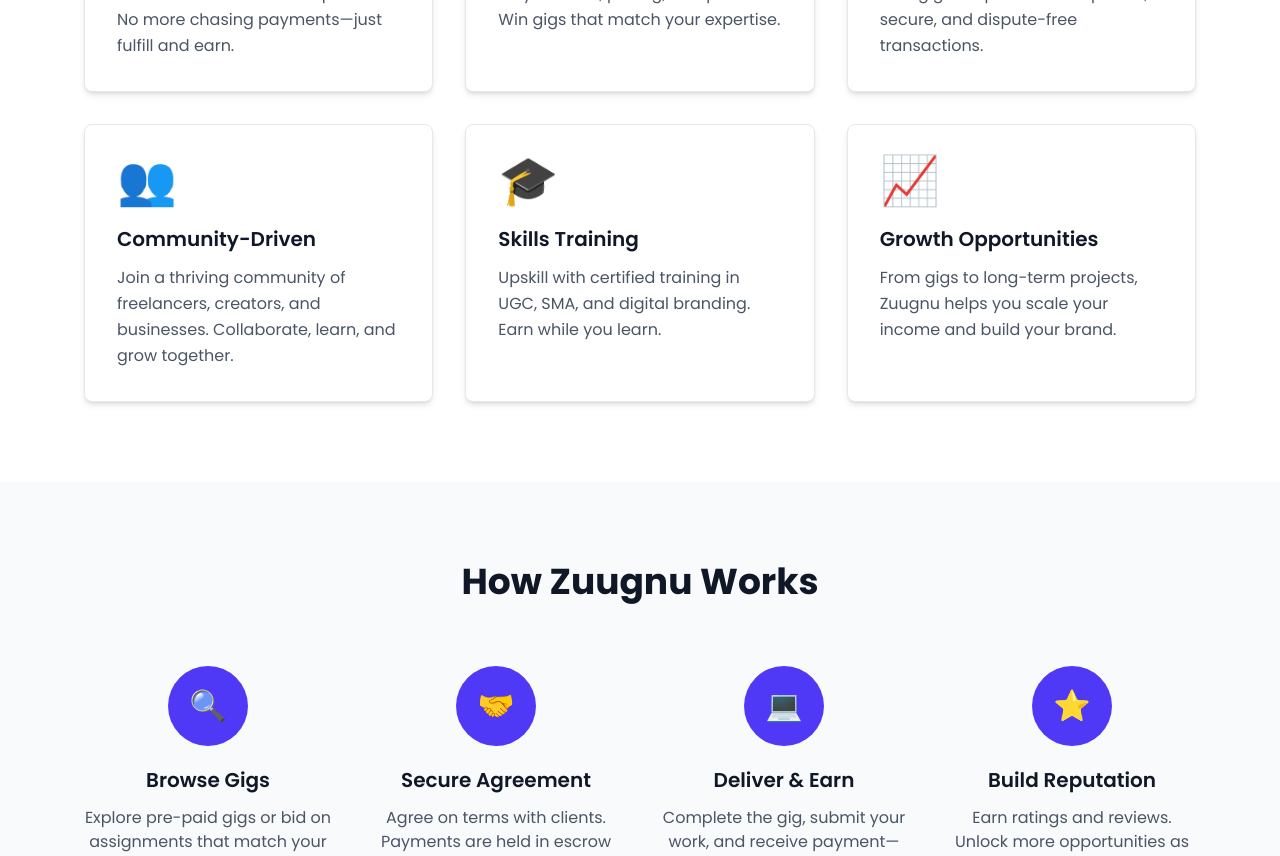
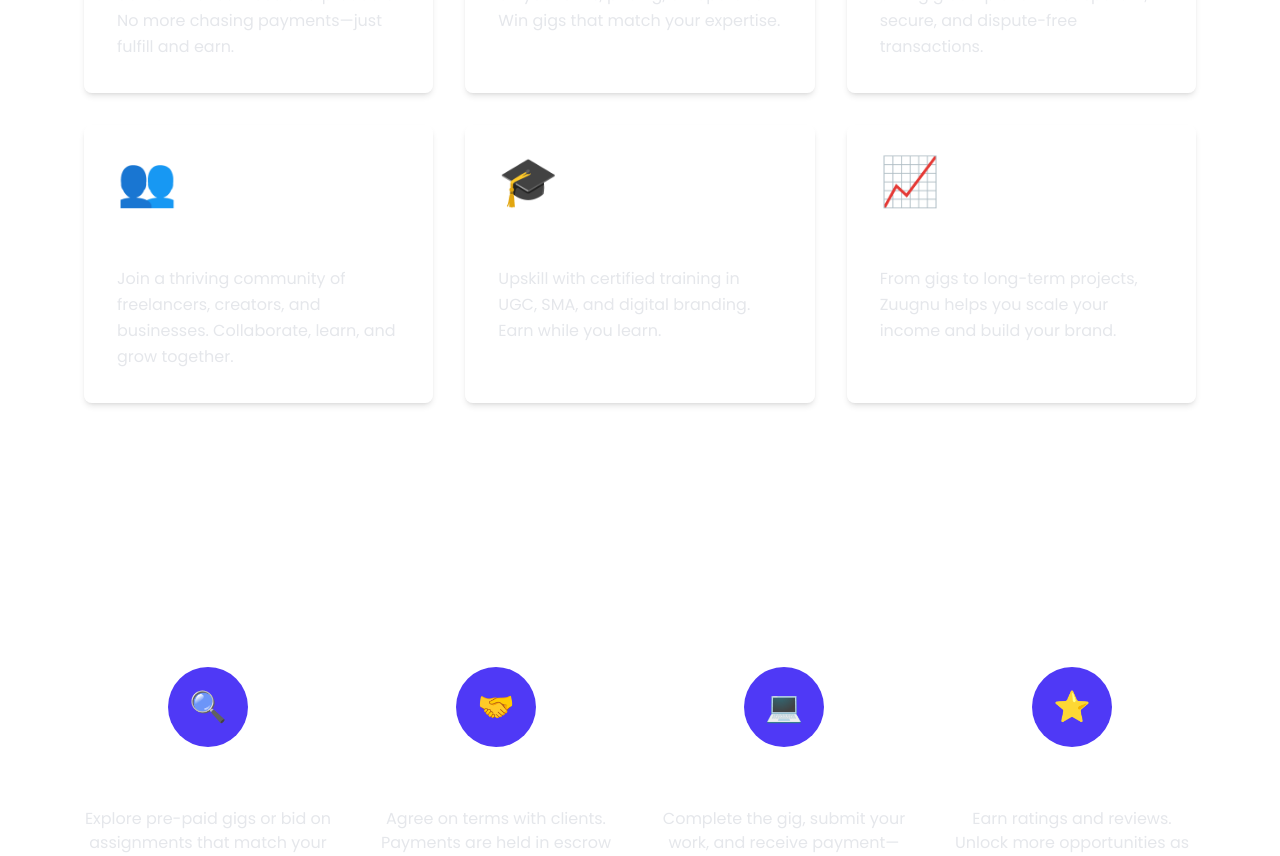
Before and after one commit to SHREYAYAS/zuugnu.repo, a Next.js app: page / in a window 1280 px wide. Shown: the part 1940-2796 px from the top of the page. Built offline with nearby package versions, Linux system fonts and the light colour scheme.

Commit message:
Apply starry background effect to entire website with glass-morphism design

```diff
--- a/src/components/CTA.tsx
+++ b/src/components/CTA.tsx
@@ -2,7 +2,7 @@
 
 export default function CTA() {
   return (
-    <section className="py-12 sm:py-20 bg-gradient-to-r from-indigo-600 to-indigo-800 text-center text-white" id="signup">
+    <section className="py-12 sm:py-20 bg-transparent text-center text-white" id="signup">
       <div className="container mx-auto max-w-6xl px-3 sm:px-5">
         <h2 className="text-3xl sm:text-4xl font-bold mb-4 sm:mb-5">Ready to Start Earning?</h2>
         <p className="text-base sm:text-lg mb-6 sm:mb-8 max-w-2xl mx-auto px-2">
--- a/src/components/Features.tsx
+++ b/src/components/Features.tsx
@@ -33,20 +33,20 @@
   ];
 
   return (
-    <section className="py-12 sm:py-20 bg-white" id="features">
+    <section className="py-12 sm:py-20 bg-transparent" id="features">
       <div className="container mx-auto max-w-6xl px-3 sm:px-5">
         <div className="text-center mb-12 sm:mb-16">
-          <h2 className="text-3xl sm:text-4xl font-bold text-gray-900">Why Choose Zuugnu?</h2>
+          <h2 className="text-3xl sm:text-4xl font-bold text-white">Why Choose Zuugnu?</h2>
         </div>
         <div className="grid grid-cols-1 md:grid-cols-2 lg:grid-cols-3 gap-6 sm:gap-8">
           {features.map((feature, index) => (
             <div
               key={index}
-              className="bg-white border border-gray-200 rounded-lg p-5 sm:p-8 shadow-md hover:shadow-xl hover:-translate-y-2 transition-all"
+              className="bg-white/10 backdrop-blur-md border border-white/20 rounded-lg p-5 sm:p-8 shadow-md hover:shadow-xl hover:-translate-y-2 transition-all hover:bg-white/20"
             >
               <div className="text-4xl sm:text-5xl mb-4 sm:mb-5">{feature.icon}</div>
-              <h3 className="text-lg sm:text-xl font-semibold text-gray-900 mb-2 sm:mb-3">{feature.title}</h3>
-              <p className="text-sm sm:text-base text-gray-600 leading-relaxed">{feature.description}</p>
+              <h3 className="text-lg sm:text-xl font-semibold text-white mb-2 sm:mb-3">{feature.title}</h3>
+              <p className="text-sm sm:text-base text-gray-200 leading-relaxed">{feature.description}</p>
             </div>
           ))}
         </div>
--- a/src/components/Footer.tsx
+++ b/src/components/Footer.tsx
@@ -2,7 +2,7 @@
 
 export default function Footer() {
   return (
-    <footer className="bg-gray-900 text-white py-12 sm:py-16" id="contact">
+    <footer className="bg-black/30 backdrop-blur-md text-white py-12 sm:py-16 border-t border-white/10" id="contact">
       <div className="container mx-auto max-w-6xl px-3 sm:px-5">
         <div className="grid grid-cols-1 md:grid-cols-2 lg:grid-cols-4 gap-8 sm:gap-10 mb-8">
           <div>
--- a/src/components/Header.tsx
+++ b/src/components/Header.tsx
@@ -16,7 +16,7 @@
   ];
 
   return (
-    <header className="bg-white shadow-md sticky top-0 w-full z-50">
+    <header className="bg-white/10 backdrop-blur-md shadow-md sticky top-0 w-full z-50 border-b border-white/20">
       <nav className="container mx-auto max-w-7xl px-3 sm:px-4 lg:px-6 flex justify-between items-center py-2 sm:py-3">
         {/* Logo */}
         <Link href="/" className="flex-shrink-0">
@@ -37,7 +37,7 @@
             <li key={link.href}>
               <Link
                 href={link.href}
-                className="text-gray-700 font-medium hover:text-indigo-600 transition-colors px-2 py-1 text-sm"
+                className="text-white font-medium hover:text-yellow-400 transition-colors px-2 py-1 text-sm"
               >
                 {link.label}
               </Link>
--- a/src/components/HowItWorks.tsx
+++ b/src/components/HowItWorks.tsx
@@ -23,10 +23,10 @@
   ];
 
   return (
-    <section className="py-12 sm:py-20 bg-gray-50" id="how-it-works">
+    <section className="py-12 sm:py-20 bg-transparent" id="how-it-works">
       <div className="container mx-auto max-w-6xl px-3 sm:px-5">
         <div className="text-center mb-12 sm:mb-16">
-          <h2 className="text-3xl sm:text-4xl font-bold text-gray-900">How Zuugnu Works</h2>
+          <h2 className="text-3xl sm:text-4xl font-bold text-white">How Zuugnu Works</h2>
         </div>
         <div className="grid grid-cols-1 md:grid-cols-2 lg:grid-cols-4 gap-6 sm:gap-10">
           {steps.map((step, index) => (
@@ -34,8 +34,8 @@
               <div className="w-16 sm:w-20 h-16 sm:h-20 bg-indigo-600 rounded-full flex items-center justify-center mx-auto mb-4 sm:mb-5 text-2xl sm:text-3xl text-white">
                 {step.icon}
               </div>
-              <h3 className="text-lg sm:text-xl font-semibold text-gray-900 mb-2 sm:mb-3">{step.title}</h3>
-              <p className="text-sm sm:text-base text-gray-600">{step.description}</p>
+              <h3 className="text-lg sm:text-xl font-semibold text-white mb-2 sm:mb-3">{step.title}</h3>
+              <p className="text-sm sm:text-base text-gray-200">{step.description}</p>
             </div>
           ))}
         </div>
--- a/src/components/Testimonials.tsx
+++ b/src/components/Testimonials.tsx
@@ -23,15 +23,15 @@
   ];
 
   return (
-    <section className="py-12 sm:py-20 bg-gray-50" id="testimonials">
+    <section className="py-12 sm:py-20 bg-transparent" id="testimonials">
       <div className="container mx-auto max-w-6xl px-3 sm:px-5">
         <div className="text-center mb-12 sm:mb-16">
-          <h2 className="text-3xl sm:text-4xl font-bold text-gray-900">What Our Community Says</h2>
+          <h2 className="text-3xl sm:text-4xl font-bold text-white">What Our Community Says</h2>
         </div>
         <div className="grid grid-cols-1 md:grid-cols-2 lg:grid-cols-3 gap-6 sm:gap-8">
           {testimonials.map((testimonial, index) => (
-            <div key={index} className="bg-white rounded-lg p-5 sm:p-8 shadow-md">
-              <p className="italic text-sm sm:text-base text-gray-600 mb-5 sm:mb-6">"{testimonial.text}"</p>
+            <div key={index} className="bg-white/10 backdrop-blur-md rounded-lg p-5 sm:p-8 shadow-md border border-white/20 hover:bg-white/20 transition-all">
+              <p className="italic text-sm sm:text-base text-gray-200 mb-5 sm:mb-6">"{testimonial.text}"</p>
               <div className="flex items-center gap-3 sm:gap-4">
                 <Image
                   src={testimonial.avatar}
@@ -41,8 +41,8 @@
                   className="w-12 h-12 rounded-full"
                 />
                 <div>
-                  <h4 className="font-semibold text-gray-900">{testimonial.author}</h4>
-                  <p className="text-gray-600 text-sm">{testimonial.role}</p>
+                  <h4 className="font-semibold text-white">{testimonial.author}</h4>
+                  <p className="text-gray-300 text-sm">{testimonial.role}</p>
                 </div>
               </div>
             </div>
--- a/src/components/Training.tsx
+++ b/src/components/Training.tsx
@@ -3,11 +3,11 @@
 
 export default function Training() {
   return (
-    <section className="py-12 sm:py-20 bg-white" id="training">
+    <section className="py-12 sm:py-20 bg-transparent" id="training">
       <div className="container mx-auto max-w-6xl px-3 sm:px-5">
         <div className="text-center mb-12 sm:mb-16">
-          <h2 className="text-3xl sm:text-4xl font-bold text-gray-900">Upskill with Zuugnu Academy</h2>
-          <p className="text-sm sm:text-base text-gray-600 mt-3 sm:mt-4">Boost your earning potential with certified training in UGC, SMA, and digital branding.</p>
+          <h2 className="text-3xl sm:text-4xl font-bold text-white">Upskill with Zuugnu Academy</h2>
+          <p className="text-sm sm:text-base text-gray-200 mt-3 sm:mt-4">Boost your earning potential with certified training in UGC, SMA, and digital branding.</p>
         </div>
         <div className="grid grid-cols-1 lg:grid-cols-2 gap-8 sm:gap-12 items-center">
           <div className="flex justify-center mb-8 lg:mb-0">
@@ -18,19 +18,19 @@
             />
           </div>
           <div>
-            <h3 className="text-xl sm:text-2xl font-semibold text-gray-900 mb-3 sm:mb-4">Certified Courses</h3>
-            <p className="text-sm sm:text-base text-gray-600 mb-4 sm:mb-6">
+            <h3 className="text-xl sm:text-2xl font-semibold text-white mb-3 sm:mb-4">Certified Courses</h3>
+            <p className="text-sm sm:text-base text-gray-200 mb-4 sm:mb-6">
               From beginner to advanced, our courses are designed by industry experts to help you master in-demand
               skills.
             </p>
 
-            <h3 className="text-xl sm:text-2xl font-semibold text-gray-900 mb-3 sm:mb-4">Freemium Model</h3>
-            <p className="text-sm sm:text-base text-gray-600 mb-4 sm:mb-6">
+            <h3 className="text-xl sm:text-2xl font-semibold text-white mb-3 sm:mb-4">Freemium Model</h3>
+            <p className="text-sm sm:text-base text-gray-200 mb-4 sm:mb-6">
               Start with free basic modules. Upgrade to premium certifications and mentorship for a competitive edge.
             </p>
 
-            <h3 className="text-xl sm:text-2xl font-semibold text-gray-900 mb-3 sm:mb-4">Earn While You Learn</h3>
-            <p className="text-sm sm:text-base text-gray-600 mb-6 sm:mb-8">
+            <h3 className="text-xl sm:text-2xl font-semibold text-white mb-3 sm:mb-4">Earn While You Learn</h3>
+            <p className="text-sm sm:text-base text-gray-200 mb-6 sm:mb-8">
               Apply your new skills to real gigs on Zuugnu. Our training programs are designed to get you earning
               faster.
             </p>
```
